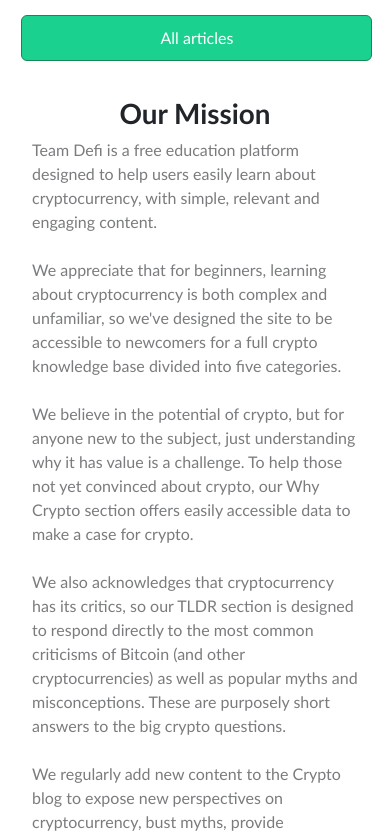
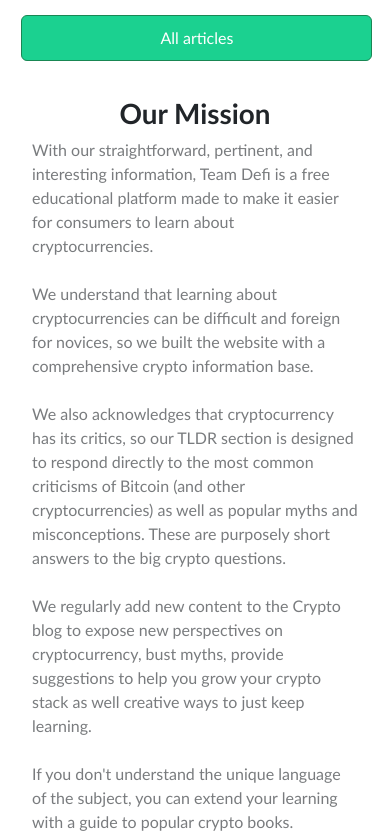
Before and after one commit to TEE2DWHY/TeamDefi, a React (Create React App) app: page / in a window 390 px wide. Shown: the part 6800-7638 px from the top of the page. Built offline with nearby package versions, Linux system fonts and the light colour scheme.

Commit message:
effected changes on the footer section

```diff
--- a/src/components/Footer.js
+++ b/src/components/Footer.js
@@ -1,9 +1,22 @@
-import React from "react"
+import React, { useState } from "react"
 import { Link } from "react-router-dom"
 
 
 function Footer() {
-    const year = new Date().getFullYear()
+    const year = new Date().getFullYear();
+
+    const [email, setEmail] = useState("");
+
+    const handleChange = (e) => {
+        setEmail(
+            e.target.value
+        )
+    }
+
+    const handleSubmit = (e) => {
+        e.preventDefault();
+        console.log(email);
+    }
     return (
         <>
             <section id="footer">
@@ -34,13 +47,13 @@
 
                             <br /> <br />
                             <div className="col-md-6 offset-md-1 mb-3">
-                                <form>
+                                <form onSubmit={handleSubmit}>
                                     <h5>BE PART OF OUR COMMUNITY <i className="fa-solid fa-people-group" style={{ color: "#fff" }}></i></h5>
                                     <p>Get monthly digest of whats new and exciting about cryptocurrencies from us.</p>
                                     <div className="d-flex w-100 gap-2">
                                         <label for="newsletter1" className="visually-hidden">Email address</label>
-                                        <input id="newsletter1" type="email" className="form-control" placeholder="Email address" required />
-                                        <button className="btn btn-primary" type="button">Subscribe</button>
+                                        <input type="email" className="form-control" name="email" placeholder="Email address" required onChange={handleChange} />
+                                        <button className="btn btn-primary">Subscribe</button>
                                     </div>
                                 </form>
                             </div>
--- a/src/components/OurMission.js
+++ b/src/components/OurMission.js
@@ -9,17 +9,16 @@
                     <div className="row mission">
                         <div className="col-lg-12">
                             <h1 style={{ fontWeight: "bolder" }}>Our Mission</h1>
-                            <p className="mission-paragraphs" style={{ opacity: "0.6" }}>Team Defi is a free education platform designed to help users easily learn about cryptocurrency, with simple, relevant and engaging content.
+                            <p className="mission-paragraphs" style={{ opacity: "0.6" }}>
+                                With our straightforward, pertinent, and interesting information, Team Defi is a free educational platform made to make it easier for consumers to learn about cryptocurrencies.
                                 <br /> <br />
-                                We appreciate that for beginners, learning about cryptocurrency is both complex and unfamiliar, so we've designed the site to be accessible to newcomers for a full crypto knowledge base divided into five categories.
-                                <br /> <br />
-                                We believe in the potential of crypto, but for anyone new to the subject, just understanding why it has value is a challenge. To help those not yet convinced about crypto, our Why Crypto section offers easily accessible data to make a case for crypto.
+                                We understand that learning about cryptocurrencies can be difficult and foreign for novices, so we built the website with a comprehensive crypto information base.
                                 <br /> <br />
                                 We also acknowledges that cryptocurrency has its critics, so our TLDR section is designed to respond directly to the most common criticisms of Bitcoin (and other cryptocurrencies) as well as popular myths and misconceptions. These are purposely short answers to the big crypto questions.
                                 <br /> <br />
                                 We regularly add new content to the Crypto blog to expose new perspectives on cryptocurrency, bust myths, provide suggestions to help you grow your crypto stack as well creative ways to just keep learning.
                                 <br /> <br />
-                                If you don't understand the unique language of the subject, our crypto glossary will help, while you can extend your learning with a guide to popular crypto books and podcasts.
+                                If you don't understand the unique language of the subject, you can extend your learning with a guide to popular crypto books.
                                 <br /> <br />
                                 Team Defi - Profitability and Development all in One.</p>
                         </div>
--- a/src/index.css
+++ b/src/index.css
@@ -306,7 +306,7 @@
 
 .mission-paragraphs{
   opacity: 0.6;
-  margin: 0 20px;
+  /* margin: 0 20px; */
 }
 
 i{
@@ -1121,4 +1121,9 @@
 .login-form{
   width: 90%;
 }
+.mission-paragraphs{
+  margin: 0 20px;
+  justify-content: right;
 }
+
+}
```
